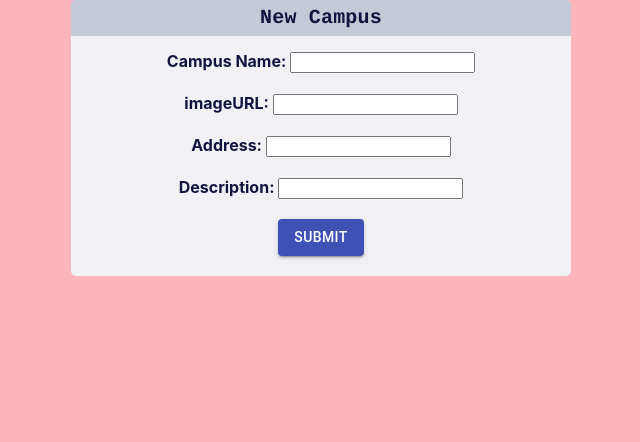
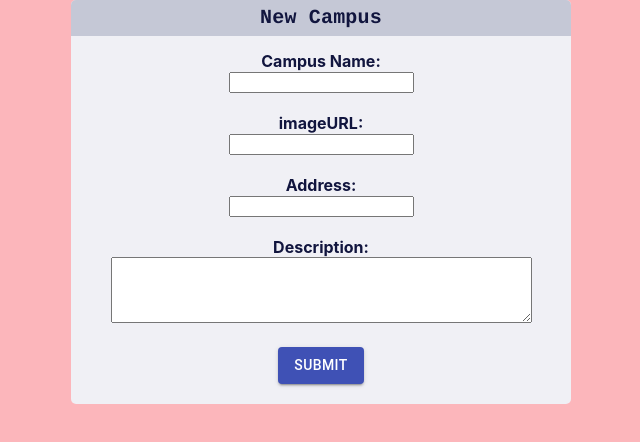
Before and after one commit to Jane23415/Web_Dev_Final_Project, a React (Create React App) app: page /newcampus in a window 1280 px wide. Shown: the top 442 px of the page, without its empty margins (319-959 px from the left). Built offline with nearby package versions, Linux system fonts and the light colour scheme.

Commit message:
finishing address and description

```diff
--- a/src/components/containers/NewCampusContainer.js
+++ b/src/components/containers/NewCampusContainer.js
@@ -11,7 +11,7 @@ class NewCampusContainer extends Component {
         super(props);
         this.state = {
           name: "",
-          imageURL: "https://sdmny.hunter.cuny.edu/wp-content/uploads/2019/01/hunter-college-logo.png",
+          imageURL: "https://cdn2.iconfinder.com/data/icons/essential-set-2-1/64/map_location-placeholder-pin-location_1-512.png",
           address: "",
           description: "",
           redirect: false,
--- a/src/components/views/NewCampusView.js
+++ b/src/components/views/NewCampusView.js
@@ -45,22 +45,27 @@ const NewCampusView = (props) => {
         </div>
         <form style={{textAlign: 'center'}} onSubmit={(e) => handleSubmit(e)}>
           <label style= {{color:'#11153e', fontWeight: 'bold'}}>Campus Name: </label>
-          <input type="text" name="name" onChange ={(e) => handleChange(e)} />
+          <br/>
+          <input type="text" name="name" onChange ={(e) => handleChange(e)} required />
           <br/>
           <br/>
 
           <label style={{color:'#11153e', fontWeight: 'bold'}}>imageURL: </label>
+          <br/>
           <input type="url" name="imageURL" onChange={(e) => handleChange(e)} />
           <br/>
           <br/>
 
           <label style={{color:'#11153e', fontWeight: 'bold'}}>Address: </label>
-          <input type="text" name="address" onChange={(e) => handleChange(e)} />
+          <br/>
+          <input type="text" name="address" onChange={(e) => handleChange(e)} required />
           <br/>
           <br/>
 
           <label style={{color:'#11153e', fontWeight: 'bold'}}>Description: </label>
-          <input type="text" name="description" onChange={(e) => handleChange(e)} />
+          {/* <input type="textarea" name="description" onChange={(e) => handleChange(e)} /> */}
+          <br/>
+          <textarea id="description" name="description" rows="4" cols="50" onChange={(e) => handleChange(e)} > </textarea>
           <br/>
           <br/>
 
```
